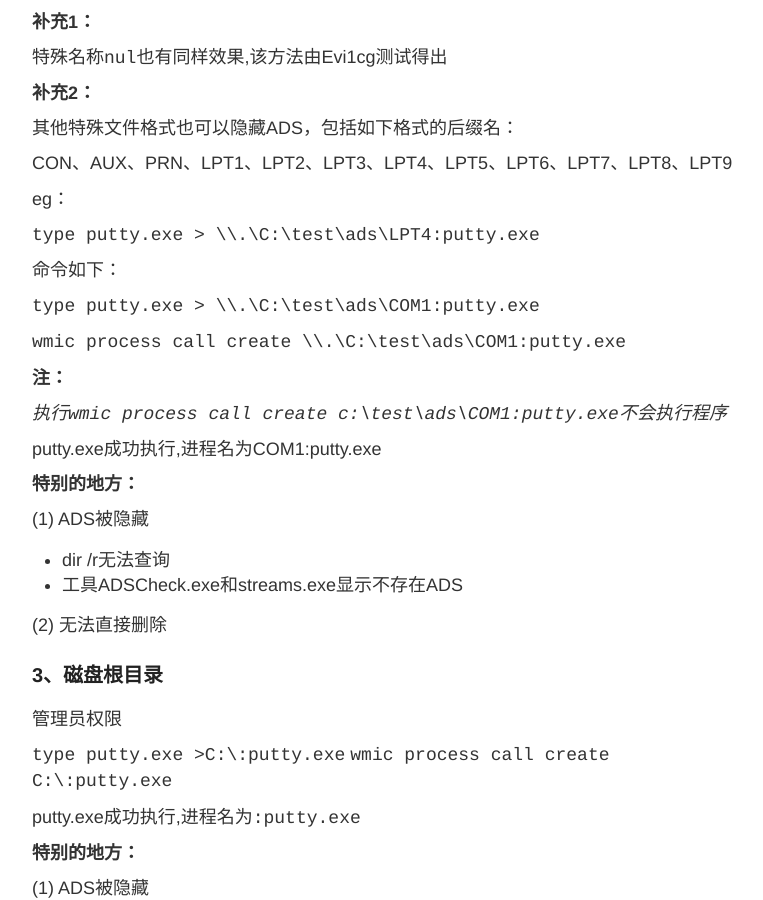
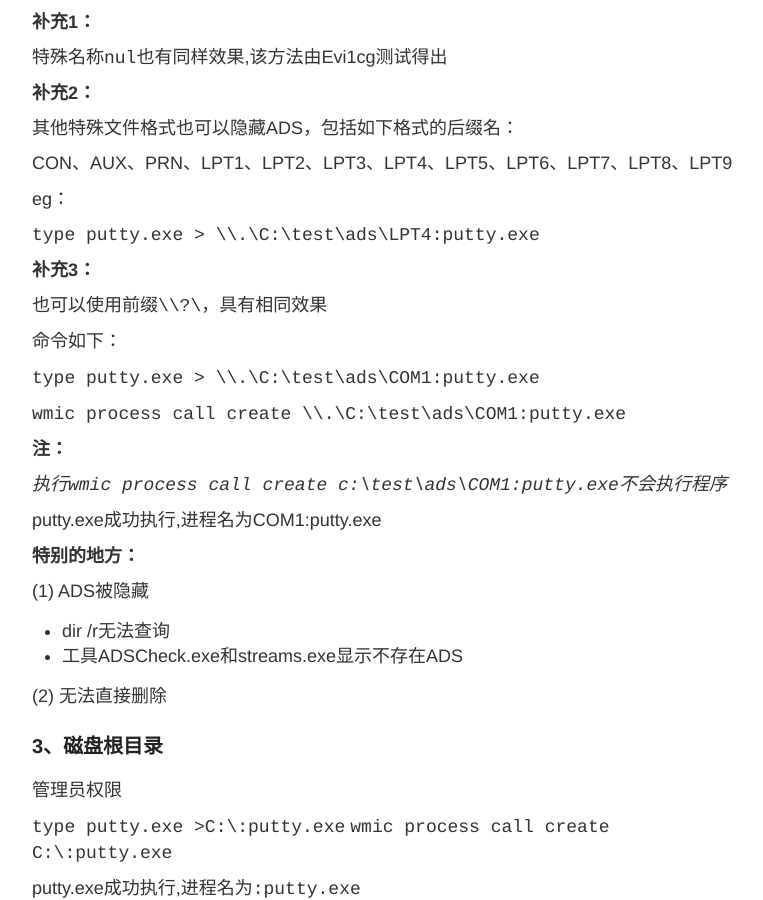
Before and after one commit to 3gstudent/backup-3gstudent.github.io, a Jekyll site: the page built from _posts/2017-5-5-Hidden Alternative Data Streams的进阶利用技巧.md, in a window 1280 px wide and 900 px high, scrolled down 8684 px. Shown: the whole window, without its empty margins (248-1011 px from the left). Built offline with Jekyll 4.4.1, drawn with Linux system fonts in a browser that asks for light colours.

Commit message:
Update 2017-5-5-Hidden Alternative Data Streams的进阶利用技巧.md

```diff
--- a/_posts/2017-5-5-Hidden Alternative Data Streams的进阶利用技巧.md
+++ b/_posts/2017-5-5-Hidden Alternative Data Streams的进阶利用技巧.md
@@ -285,6 +285,10 @@ eg：
 
 `type putty.exe > \\.\C:\test\ads\LPT4:putty.exe`
 
+**补充3：**
+
+也可以使用前缀`\\?\`，具有相同效果
+
 命令如下：
 
 `type putty.exe > \\.\C:\test\ads\COM1:putty.exe`
```
